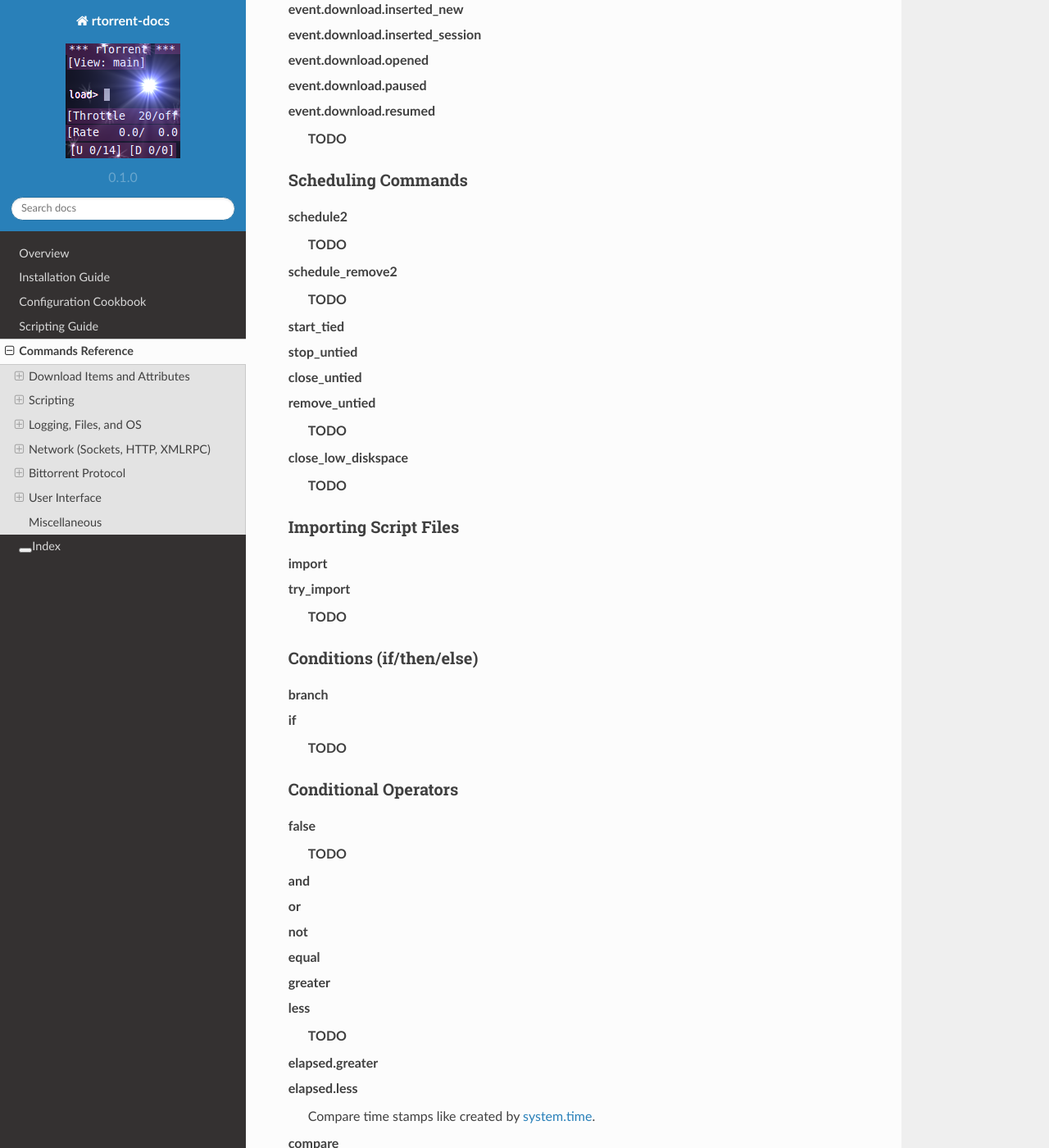
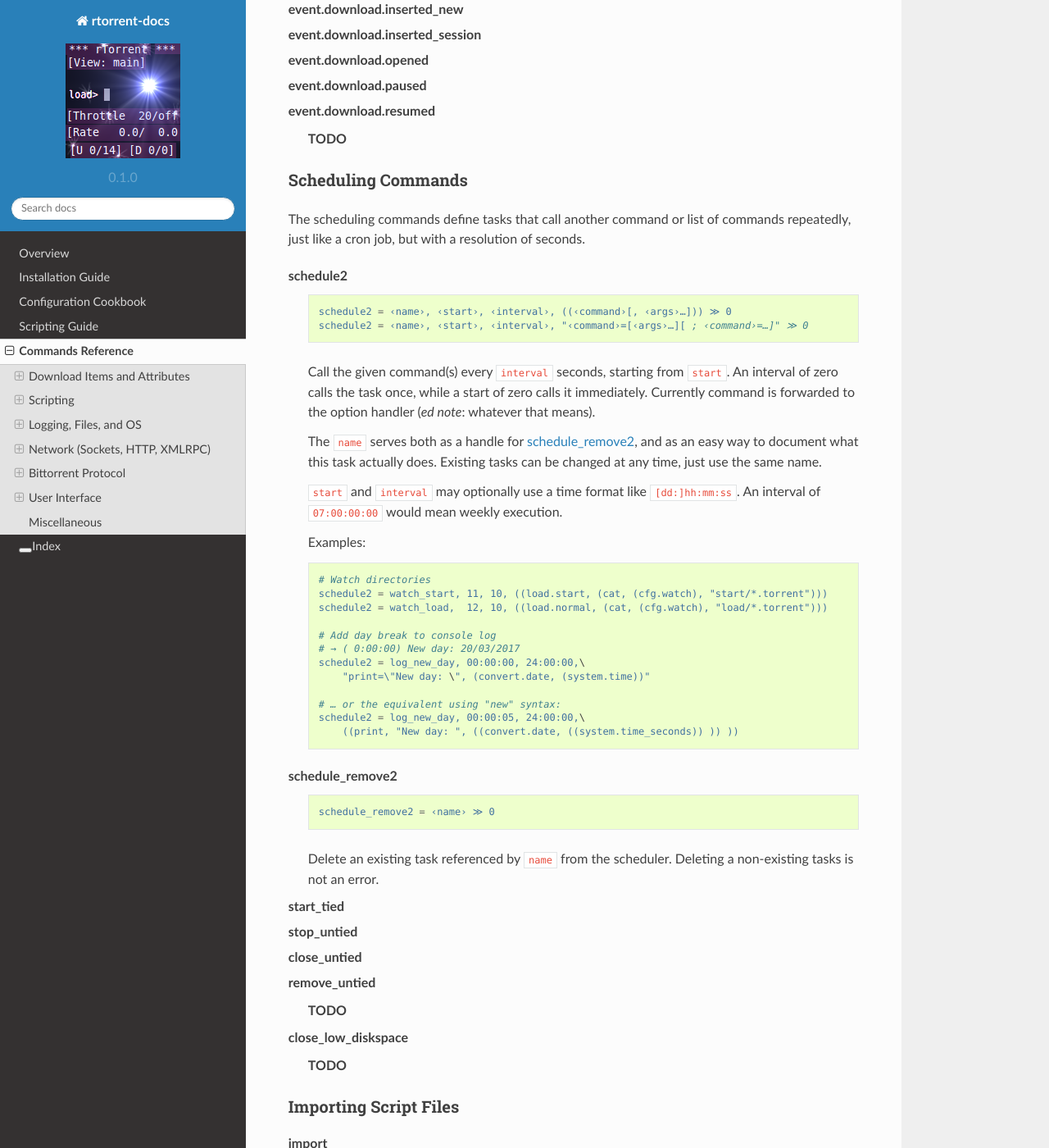
Before and after one commit to rtorrent-community/rtorrent-docs, a Sphinx documentation site: the page built from docs/cmd-ref.rst, in a window 1280 px wide and 1400 px high, scrolled down 10843 px. Shown: the whole window at 82% size. Built offline with Sphinx 7.4.7 and the Read the Docs theme 2.0.0, drawn with Linux system fonts in a browser that asks for light colours.

Commit message:
scheduling commands

```diff
--- a/docs/include-cmd-scripting.rst
+++ b/docs/include-cmd-scripting.rst
@@ -72,15 +72,56 @@
 Scheduling Commands
 ^^^^^^^^^^^^^^^^^^^
 
+The scheduling commands define tasks that call another command or list of commands repeatedly,
+just like a cron job, but with a resolution of seconds.
+
 .. glossary::
 
     schedule2
 
-        **TODO**
+        .. code-block:: ini
+
+            schedule2 = ‹name›, ‹start›, ‹interval›, ((‹command›[, ‹args›…])) ≫ 0
+            schedule2 = ‹name›, ‹start›, ‹interval›, "‹command›=[‹args›…][ ; ‹command›=…]" ≫ 0
+
+        Call the given command(s) every ``interval`` seconds, starting from ``start``.
+        An interval of zero calls the task once, while a start of zero calls it immediately.
+        Currently command is forwarded to the option handler (*ed note*: whatever that means).
+
+        The ``name`` serves both as a handle for :term:`schedule_remove2`,
+        and as an easy way to document what this task actually does.
+        Existing tasks can be changed at any time, just use the same name.
+
+        ``start`` and ``interval`` may optionally use a time format like ``[dd:]hh:mm:ss``.
+        An interval of ``07:00:00:00`` would mean weekly execution.
+
+        Examples:
+
+        .. code-block:: ini
+
+            # Watch directories
+            schedule2 = watch_start, 11, 10, ((load.start, (cat, (cfg.watch), "start/*.torrent")))
+            schedule2 = watch_load,  12, 10, ((load.normal, (cat, (cfg.watch), "load/*.torrent")))
+
+            # Add day break to console log
+            # → ( 0:00:00) New day: 20/03/2017
+            schedule2 = log_new_day, 00:00:00, 24:00:00,\
+                "print=\"New day: \", (convert.date, (system.time))"
+
+            # … or the equivalent using "new" syntax:
+            schedule2 = log_new_day, 00:00:05, 24:00:00,\
+                ((print, "New day: ", ((convert.date, ((system.time_seconds)) )) ))
+
 
     schedule_remove2
 
-        **TODO**
+        .. code-block:: ini
+
+            schedule_remove2 = ‹name› ≫ 0
+
+        Delete an existing task referenced by ``name`` from the scheduler.
+        Deleting a non-existing tasks is not an error.
+
 
     start_tied
     stop_untied
```
